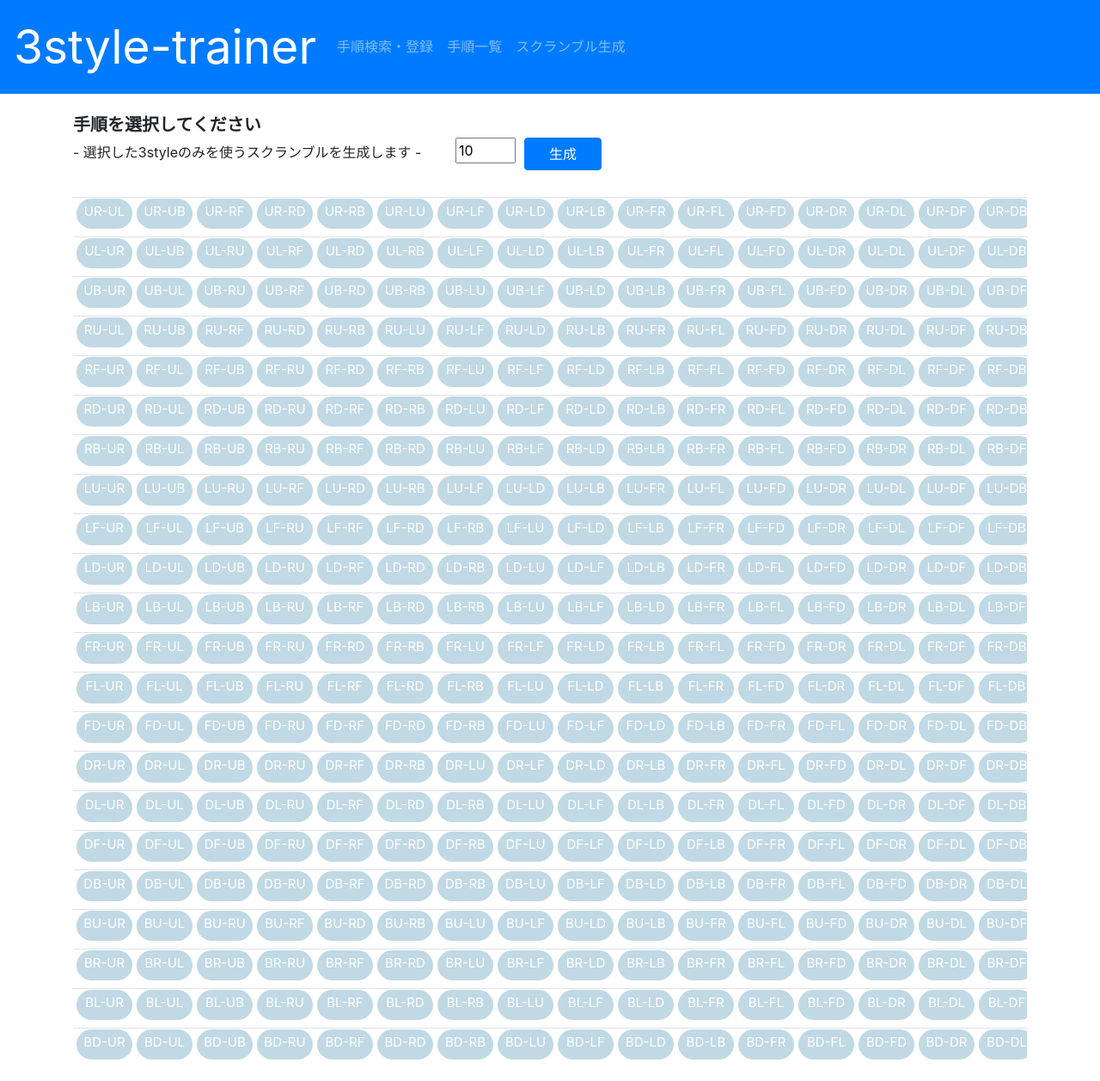
After one commit to y-c-ts/practice-3style, a Flask app: page /scramble in a window 1280 px wide. The commit adds this page. Shown: the whole page at 86% size. Run offline with Flask 2, Linux system fonts and the light colour scheme; some libraries are stand-ins or nearby versions.

Commit message:
エッジに関する手順作成

```diff
--- a/app.py
+++ b/app.py
@@ -1,16 +1,61 @@
 from flask import Flask, request, render_template
 from get_alg import GetAlg, MyAlg
 import pandas as pd
-import solver as sv
+import numpy as np
+import random
+from solver import State, AlgState, CubeString
+import itertools
+N_EDGE_TARGET = 22
 
 app = Flask(__name__)
 @app.route('/', methods=['GET'])
 def render_form():
-    cubestring = 'DUUBULDBFRBFRRULLLBRDFFFBLURDBFDFDRFRULBLUFDURRBLBDUDL'
-    a = sv.solve(cubestring, 20, 2)
-    print('----------------------------')
-    print(a)
     return render_template('register.html')
+
+@app.route('/scramble', methods=["GET"])
+def show_scramble():
+    alg_state_obj = AlgState('UF', 'ULB', State)
+    edge_targets = alg_state_obj.edge_target_cnd
+    edge_targets.sort()
+    edge_target_block = np.array_split(edge_targets[::-1], N_EDGE_TARGET)
+    key = []
+    for target in edge_target_block:
+        key.append(target[0][:2])
+    target_dict = dict(zip(key, edge_target_block))
+    if request.method == 'GET':
+        return render_template('scramble.html', targets=target_dict)
+
+@app.route('/scramble/result', methods=["POST"])
+def scramble():
+    alg_state_obj = AlgState('UF', 'ULB', State)
+    scramble_list = []
+    if request.method == 'POST':
+        target_list = request.form.getlist('target')
+        n_scramble = request.form['num_scramble']
+        for i in range(int(n_scramble)):
+            targets = select_target(target_list)
+            print(targets)
+            state = alg_state_obj.get_multi_alg_state(targets)
+            cube_string_obj = CubeString(state)
+            scramble = cube_string_obj.scramble
+            scramble_list.append(scramble)
+        return render_template('show_scramble.html', scrambles=np.unique(scramble_list))
+
+
+def select_target(target_list):
+    used_target_list = []
+    return_target_list = []
+    random.shuffle(target_list)
+    for target in target_list:
+        print(target)
+        target1, target2 = target.split('-')
+        ng_list = [target1, target1[::-1], target2, target2[::-1]]
+        if np.in1d(np.array(ng_list), np.array(used_target_list)).sum() == 0:
+            return_target_list.append(target)
+            if len(return_target_list) == 5:
+                break
+        used_target_list.extend(ng_list)
+    return return_target_list
 
 
 @app.route('/register', methods=["POST"])
--- a/solver.py
+++ b/solver.py
@@ -26,6 +26,7 @@ class AlgState:
         self.default_eo = np.array([0, 0, 0, 0, 0, 0, 0, 0, 0, 0, 0, 0], dtype='int8')
         self.default_co = np.array([0, 0, 0, 0, 0, 0, 0, 0], dtype='int8')
         self.default_cp = np.array([0, 1, 2, 3, 4, 5, 6, 7], dtype='int8')
+        self.edge_target_cnd = []
         self.edge_buffer = edge_buffer
         self.corner_buffer = corner_buffer
         self.state_class = state
@@ -81,6 +82,7 @@ class AlgState:
         for target1, target2 in itertools.permutations(edges, 2):
             if target1 != target2[::-1]:
                 key = target1 + '-' + target2
+                self.edge_target_cnd.append(key)
                 self.edge_state_dict[key] = self.make_alg_state(target1, target2)
 
     def get_multi_alg_state(self, targets):
--- a/templates/index.html
+++ b/templates/index.html
@@ -16,11 +16,50 @@
       position: relative;
       left: -5px;
     }
+
+       /* sense; */
+
+    .sense{
+        margin-top:40px;
+        margin-bottom:10px;
+    }
+
+    .sense label {
+        display:inline-block;
+        margin-left: 3px;
+        padding-top: 4.5px;
+        width: 65px;
+        height: 35px;
+        text-align: center;
+        color:#fff;
+        background-color:rgb(192, 217, 228);
+        border-radius: 50px;
+        font-size: 15px;
+      }
+
+
+    .sense input[type="radio"] {
+        display:none;
+
+      }
+
+    .sense input[type="checkbox"] {
+        display:none;
+
+      }
+
+    .sense input[type="checkbox"]:checked + label {
+        background-color:#1e90ff;
+    }
+
+    .sense input[type="radio"]:checked + label {
+        background-color:#1e90ff;
+      }
     </style>
   </head>
   <body>
    <nav class="navbar navbar-expand-lg navbar-dark bg-primary">
-      <a class="navbar-brand" href="/" style="font-size:55px;">SearchAlg</a>
+      <a class="navbar-brand" href="/" style="font-size:55px;">3style-trainer</a>
       <button class="navbar-toggler" type="button" data-toggle="collapse" data-target="#navbarNav" aria-controls="navbarNav" aria-expanded="false" aria-label="Toggle navigation">
         <span class="navbar-toggler-icon"></span>
       </button>
@@ -31,6 +70,9 @@
           </li>
           <li class="nav-item">
             <a class="nav-link top-a" href="/alg">手順一覧</a>
+          </li>
+            <li class="nav-item">
+            <a class="nav-link top-a" href="/scramble">スクランブル生成</a>
           </li>
         </ul>
       </div>
--- /dev/null
+++ b/templates/scramble.html
@@ -0,0 +1,28 @@
+{% extends 'index.html' %}
+{% block content %}
+    <div class="container">
+        <br>
+        <h6 style="font-size:20px;"><b>手順を選択してください</b></h6>
+        <p> - 選択した3styleのみを使うスクランブルを生成します - </p>
+        <form method="POST" action="/scramble/result">
+        <div class="sense">
+              <table class="table table-responsive table-striped　">
+                  <tbody>
+                        {% for key, target_list in targets.items() %}
+                          <tr style>
+                              {% for target in target_list %}
+                              <td style="padding: 1px;">
+                                  <input type="checkbox" name="target" value="{{target}}" id="{{target}}">
+                                  <label for="{{target}}">{{ target }}</label>
+                              </td>
+                              {% endfor %}
+                          </tr>
+                        {% endfor %}
+                  </tbody>
+               </table>
+            </div>
+            <input type="number" class="input" name="num_scramble" min="1" max="110" step="1" value="10" style="position:absolute; left: 530px; top: 160px; width:70px;">
+            <input type="submit" id="submit_button" class="btn btn-primary" name="test" onclick="get_buttons_content()" value="生成" style="position:absolute; left: 610px; top: 160px; width:90px;">
+        </form>
+     </div>
+{% endblock %}
```
Also changed, not shown: get_alg.py (added, +61 -0 lines), templates/show_scramble.html (added, +21 -0 lines).
